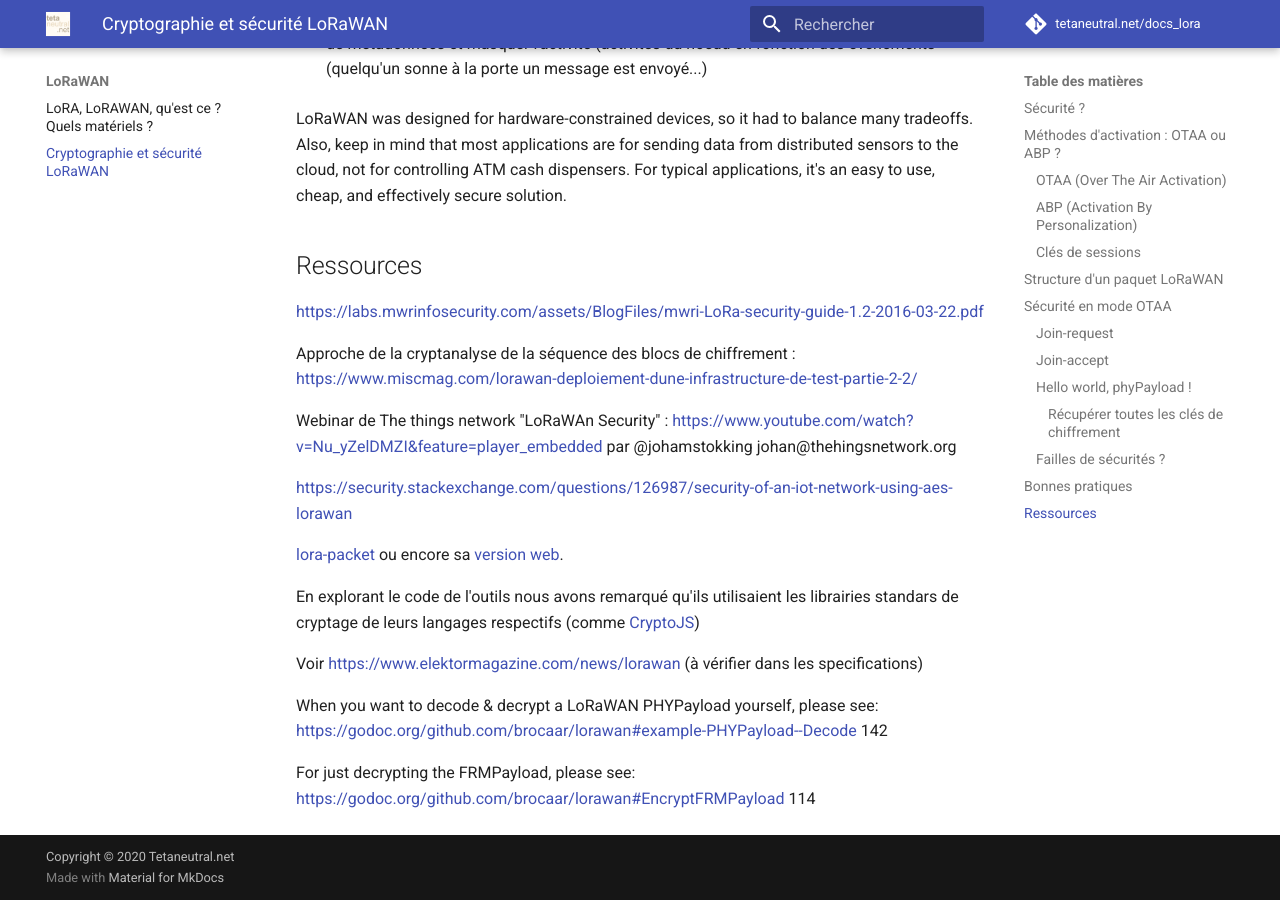
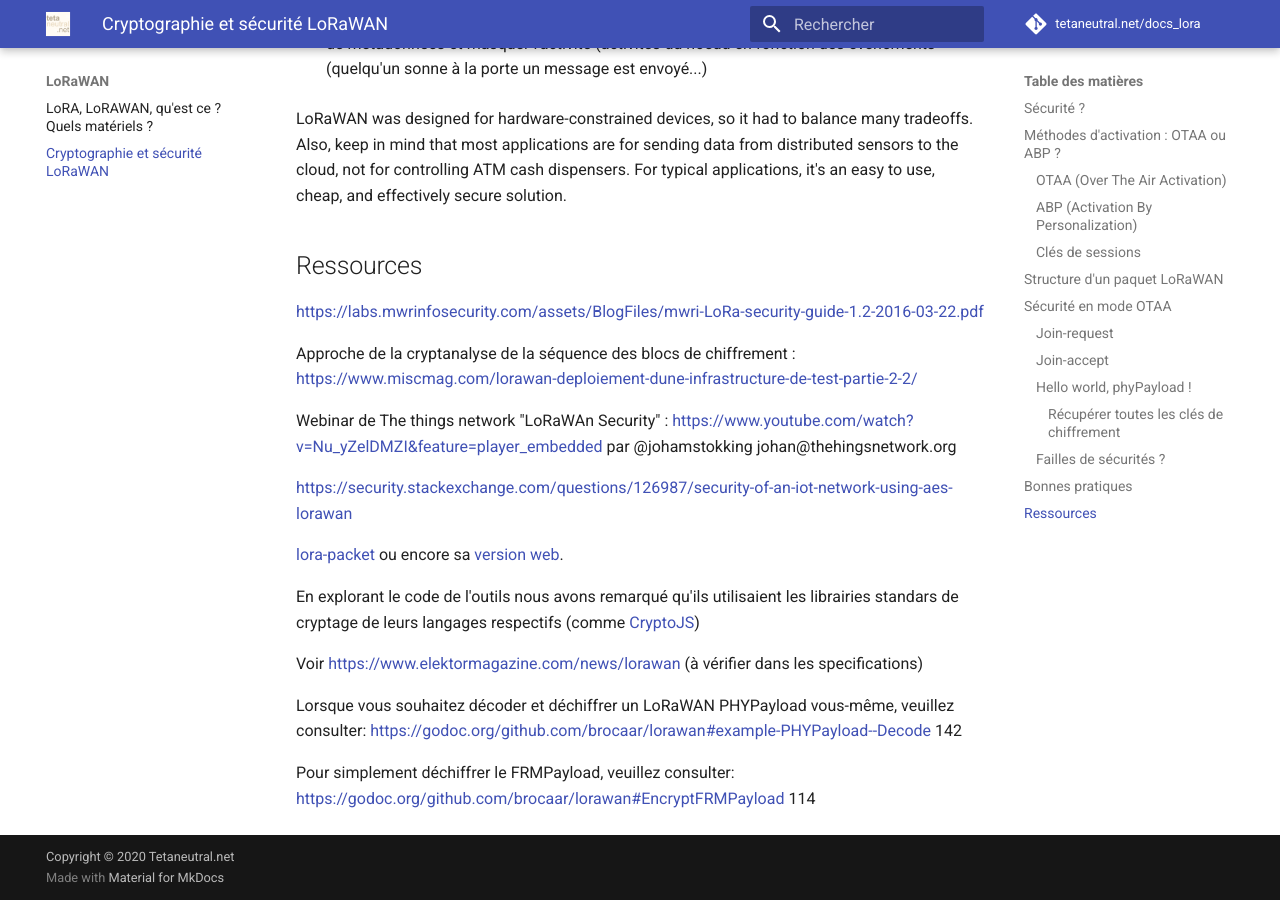
Before and after one commit to NICOLASGON/docs_lora_tetaneutral, an MkDocs documentation site: the page built from docs/lorawan/crypto.md, in a window 1280 px wide and 900 px high, scrolled down 9336 px. Built offline with MkDocs 1.6.1 and Material for MkDocs 9.7.7, drawn with Linux system fonts in a browser that asks for light colours; comment, search, counter and statistics services are not loaded.

Commit message:
Traduction en français de la partie "Ressources"

```diff
--- a/docs/lorawan/crypto.md
+++ b/docs/lorawan/crypto.md
@@ -322,6 +322,6 @@ En explorant le code de l'outils nous avons remarqué qu'ils utilisaient les lib
 
 Voir [https://www.elektormagazine.com/news/lorawan](https://www.elektormagazine.com/news/lorawan) (à vérifier dans les specifications)
 
-When you want to decode & decrypt a LoRaWAN PHYPayload yourself, please see: [https://godoc.org/github.com/brocaar/lorawan#example-PHYPayload--Decode](https://godoc.org/github.com/brocaar/lorawan#example-PHYPayload--Decode) 142
+Lorsque vous souhaitez décoder et déchiffrer un LoRaWAN PHYPayload vous-même, veuillez consulter: [https://godoc.org/github.com/brocaar/lorawan#example-PHYPayload--Decode](https://godoc.org/github.com/brocaar/lorawan#example-PHYPayload--Decode) 142
 
-For just decrypting the FRMPayload, please see: [https://godoc.org/github.com/brocaar/lorawan#EncryptFRMPayload](https://godoc.org/github.com/brocaar/lorawan#EncryptFRMPayload) 114
+Pour simplement déchiffrer le FRMPayload, veuillez consulter: [https://godoc.org/github.com/brocaar/lorawan#EncryptFRMPayload](https://godoc.org/github.com/brocaar/lorawan#EncryptFRMPayload) 114
```
